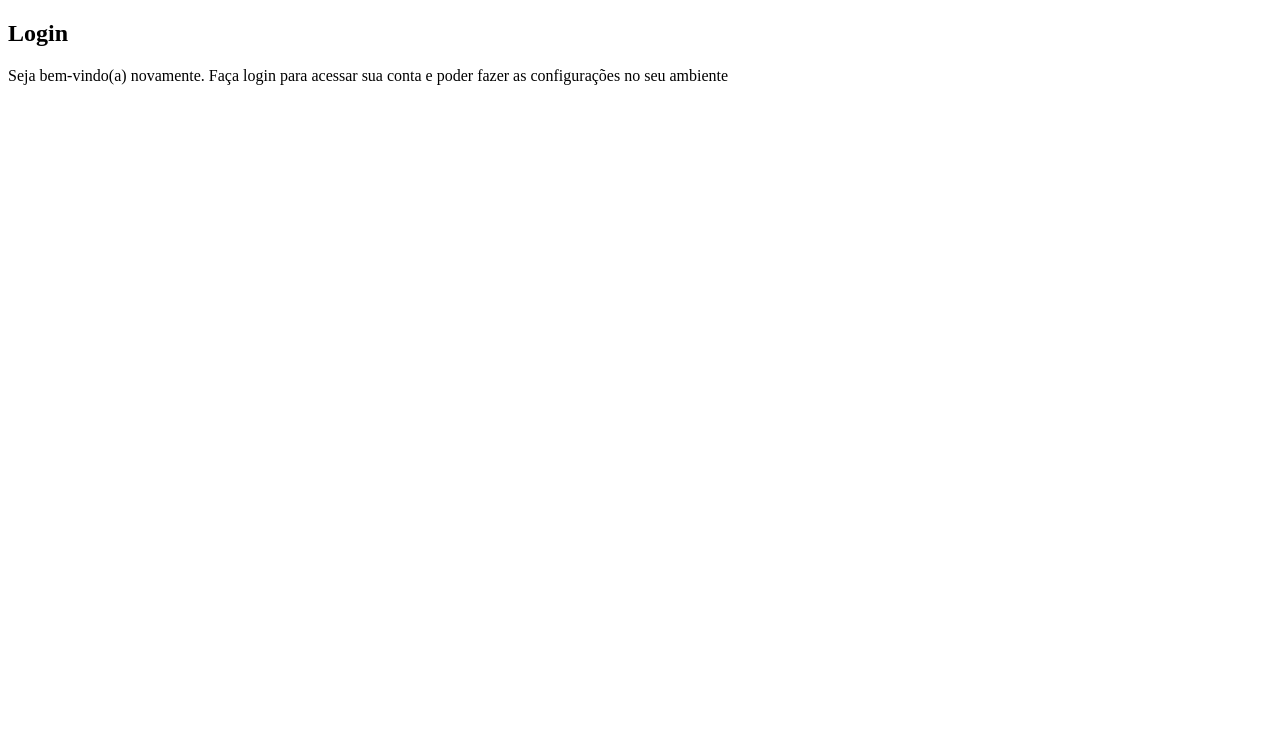
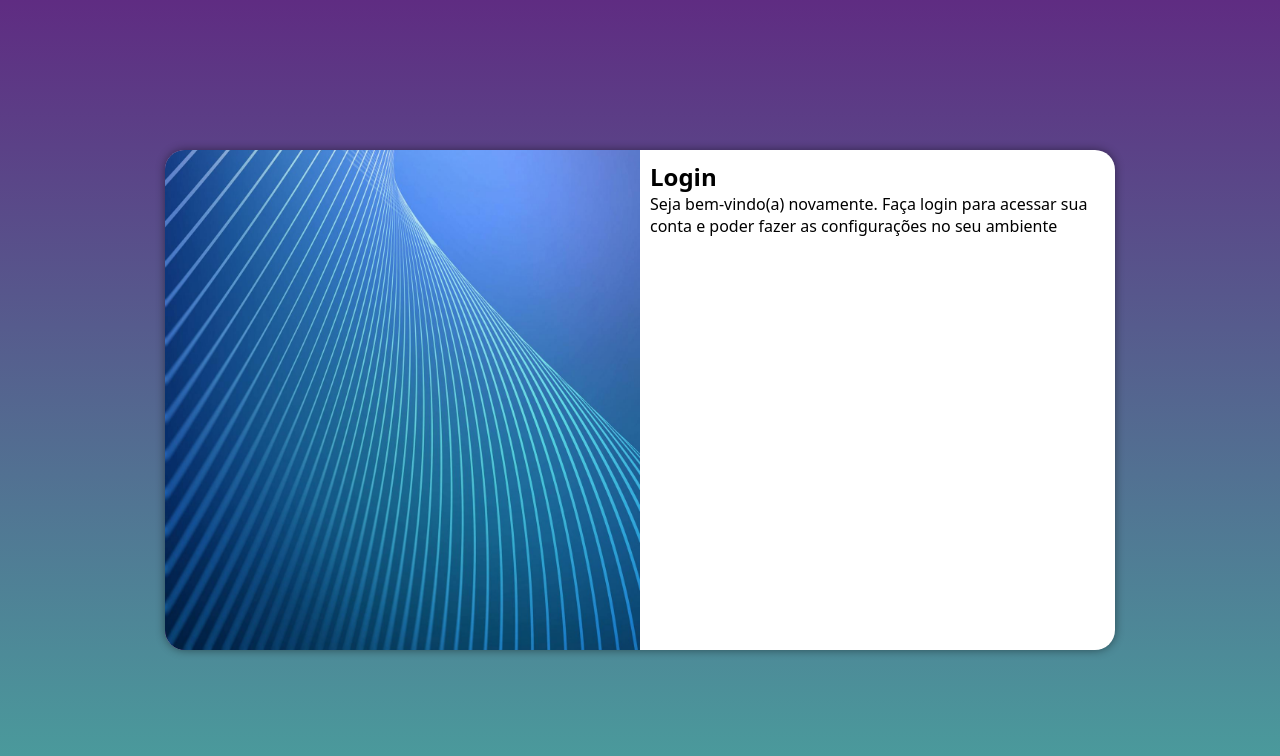
Before and after one commit to vivifsantos/projeto-login, a plain HTML site: page index.html in a window 1280 px wide. Drawn offline with Linux system fonts and the light colour scheme.

Commit message:
Atualizado

```diff
--- a/estilos/media-query.css
+++ b/estilos/media-query.css
@@ -8,3 +8,40 @@ Tablet: 768px até 992px;
 Desktop: 992px até 1200px;
 Grandes telas: acima de 1200px
 */
+
+@media screen and (min-width: 768px) and (max-width: 992px) {
+    section#login{
+        width: 80vw;
+    }
+    section#login > div#imagem{
+        float: left;
+        width: 30%;
+        height: 100%;
+    }
+    section#login > div#formulario{
+        float: right;
+        width: 70%;
+    }
+    body {
+        background-image: linear-gradient(to top, #5f2c82, #49a09d);
+    }
+}
+
+
+@media screen and (min-width: 992px) {
+    section#login {
+        width: 950px;
+    }
+    section#login > div#imagem {
+        float: left;
+        width: 50%;
+        height: 100%;
+    }
+    section#login > div#formulario {
+        float: right;
+        width: 50%;
+    }
+    body {
+        background-image: linear-gradient(to top, #49a09d, #5f2c82);
+    }
+}
--- a/estilos/style.css
+++ b/estilos/style.css
@@ -5,3 +5,54 @@
     Verde: #49a09d
     Lilás: #5f2c82
 */
+
+*{
+    font-family: system-ui, -apple-system, BlinkMacSystemFont, 'Segoe UI', Roboto, Oxygen, Ubuntu, Cantarell, 'Open Sans', 'Helvetica Neue', sans-serif;
+    padding: 0px;
+    margin: 0px;
+    box-sizing: border-box;
+}
+
+body, html {
+    background-color: #5f2c82;
+    height: 100vh;
+    width: 100vw;
+}
+
+main {
+    position: relative;
+    height: 100vh;
+    width: 100vw;
+}
+
+section#login {
+    position: absolute;
+    top: 50%;
+    left: 50%;
+    transform: translate(-50%, -50%);
+    overflow: hidden;
+
+    background-color: white;
+    width: 250px;
+    height: 500px;
+    border-radius: 20px;
+    box-shadow: 0px 0px 10px rgba(0, 0, 0, 0.450);
+
+    transition: width .3s, heigth .3s;
+    transition-timing-function: ease;
+
+}
+
+section#login > div#imagem {
+    display: block;
+    background:  #5f2c82 url(../imagens/pexels-sean-whang-804269.jpg) no-repeat;
+    background-position: left bottom;
+    background-size: cover;
+    height: 200px;
+
+}
+
+section#login > div#formulario {
+    display: block;
+    padding: 10px;
+}
--- a/index.html
+++ b/index.html
@@ -5,6 +5,7 @@
     <meta name="viewport" content="width=device-width, initial-scale=1.0">
     <title>Login</title>
     <link rel="stylesheet" href="estilos/style.css">
+    <link rel="stylesheet" href="estilos/media-query.css">
 </head>
 <body>
     <main>
```
